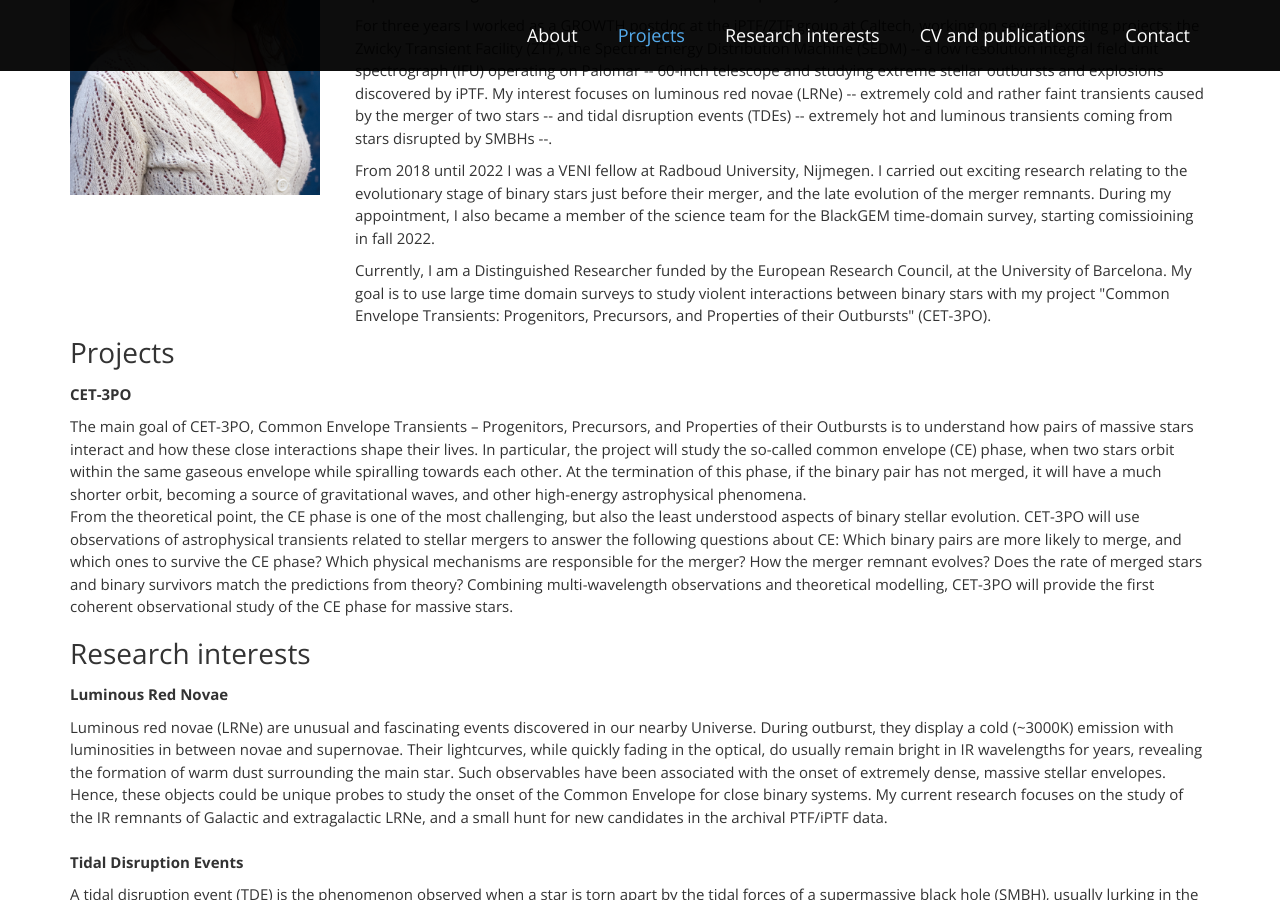
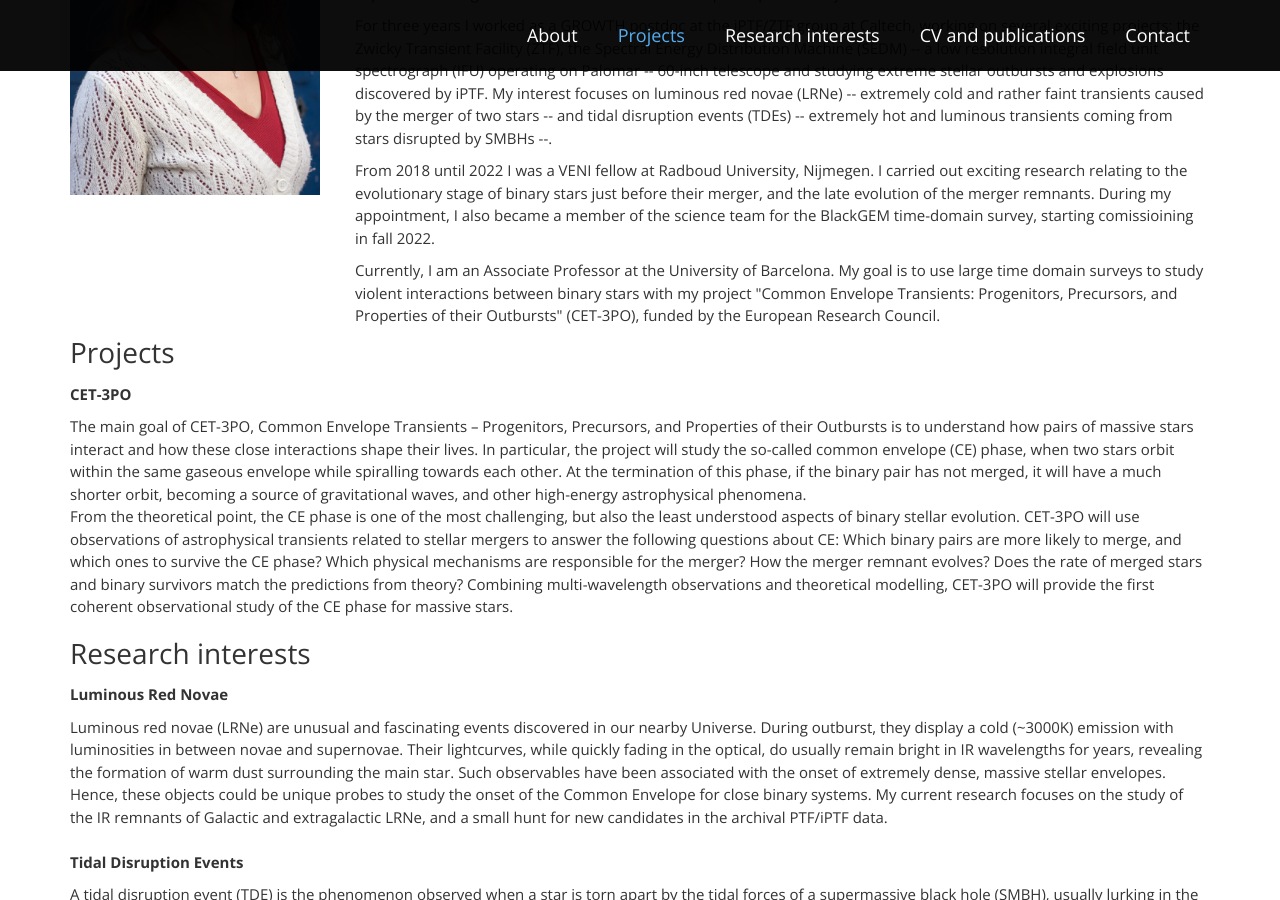
Before and after one commit to nblago/nblago.github.io, a Jekyll site: the page index.html, which Jekyll copies as it is, in a window 1280 px wide and 900 px high, scrolled down 1160 px. Built offline with Jekyll 4.4.1, drawn with Linux system fonts in a browser that asks for light colours; some of the changed lines change nothing that is shown; some of the changed text lies outside the part shown.

Commit message:
Corrected publication list and updated my role at UB.

```diff
--- a/index.html
+++ b/index.html
@@ -175,7 +175,7 @@
 							From 2018 until 2022 I was a VENI fellow at Radboud University, Nijmegen. I carried out exciting research relating to the evolutionary stage of binary stars just before their merger, and the late evolution of the merger remnants. During my appointment, I also became a member of the science team for the BlackGEM time-domain survey, starting comissioining in fall 2022.
 							</p>
 						    <p>
-						    Currently, I am a Distinguished Researcher funded by the European Research Council, at the University of Barcelona. My goal is to use large time domain surveys to study violent interactions between binary stars with my project "Common Envelope Transients: Progenitors, Precursors, and Properties of their Outbursts" (CET-3PO).
+						    Currently, I am an Associate Professor at the University of Barcelona. My goal is to use large time domain surveys to study violent interactions between binary stars with my project "Common Envelope Transients: Progenitors, Precursors, and Properties of their Outbursts" (CET-3PO), funded by the European Research Council.
 							</p>
 							</div>
 
@@ -217,13 +217,13 @@
                                                 <!--p><strong>Selected publications</strong></p-->
             									<p>Karambelkar, V.; Kasliwal, M. M.; <strong>Blagorodnova, N.</strong>; et. al. 2023, ApJ, 948, 137 <br>
                                                     	<a href="https://ui.adsabs.harvard.edu/abs/2023ApJ...948..137K/abstract" >
-                                                        	<em>The luminous red nova AT 2018bwo in NGC 45 and its binary yellow supergiant progenitor</em>
+                                                        	<em>Volumetric Rates of Luminous Red Novae and Intermediate-luminosity Red Transients with the Zwicky Transient Facility</em>
                                                     	</a>
                                                     </p>
 
             									<p>Addison, H.; <strong>Blagorodnova, N.</strong>; Groot P. J.; et. al. 2022, MNRAS, 517, 1884 <br>
                                                     	<a href="https://ui.adsabs.harvard.edu/abs/2022MNRAS.517.1884A/abstract" >
-                                                        	<em>The luminous red nova AT 2018bwo in NGC 45 and its binary yellow supergiant progenitor</em>
+                                                        	<em>Searching for the next Galactic Luminous red nova</em>
                                                     	</a>
                                                     </p>
 
```
